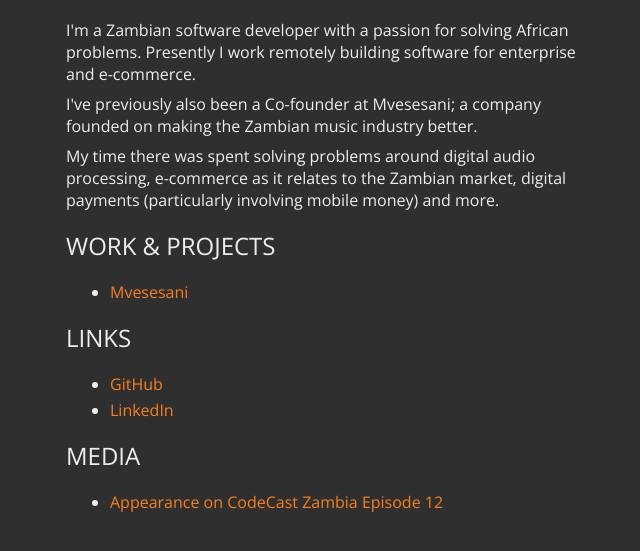
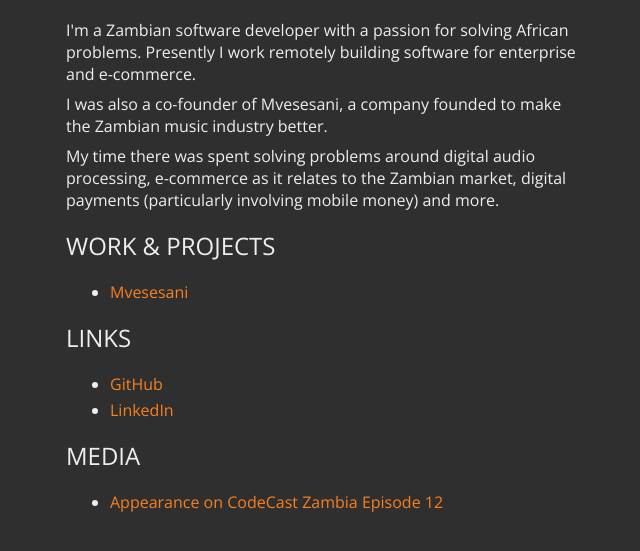
Before and after one commit to twmbx/twmbx.github.io, a plain HTML site: page index.html in a window 1280 px wide. Shown: the part 199-750 px from the top of the page, without its empty margins (318-958 px from the left). Drawn offline with nearby package versions, Linux system fonts and the light colour scheme.

Commit message:
fixes the grammar in the Mvesesani sentence on the home page

```diff
--- a/index.html
+++ b/index.html
@@ -59,7 +59,7 @@
   </h1>
 
   <p>I'm a Zambian software developer with a passion for solving African problems. Presently I work remotely building software for enterprise and e-commerce.</p>
-  <p>I've previously also been a Co-founder at Mvesesani; a company founded on making the Zambian music industry better.</p>
+  <p>I was also a co-founder of Mvesesani, a company founded to make the Zambian music industry better.</p>
   <p>My time there was spent solving problems around digital audio processing, e-commerce as it relates to the Zambian market, digital payments (particularly involving mobile money) and more.</p>
   <h2>Work &amp; Projects</h2>
   <ul>
```
